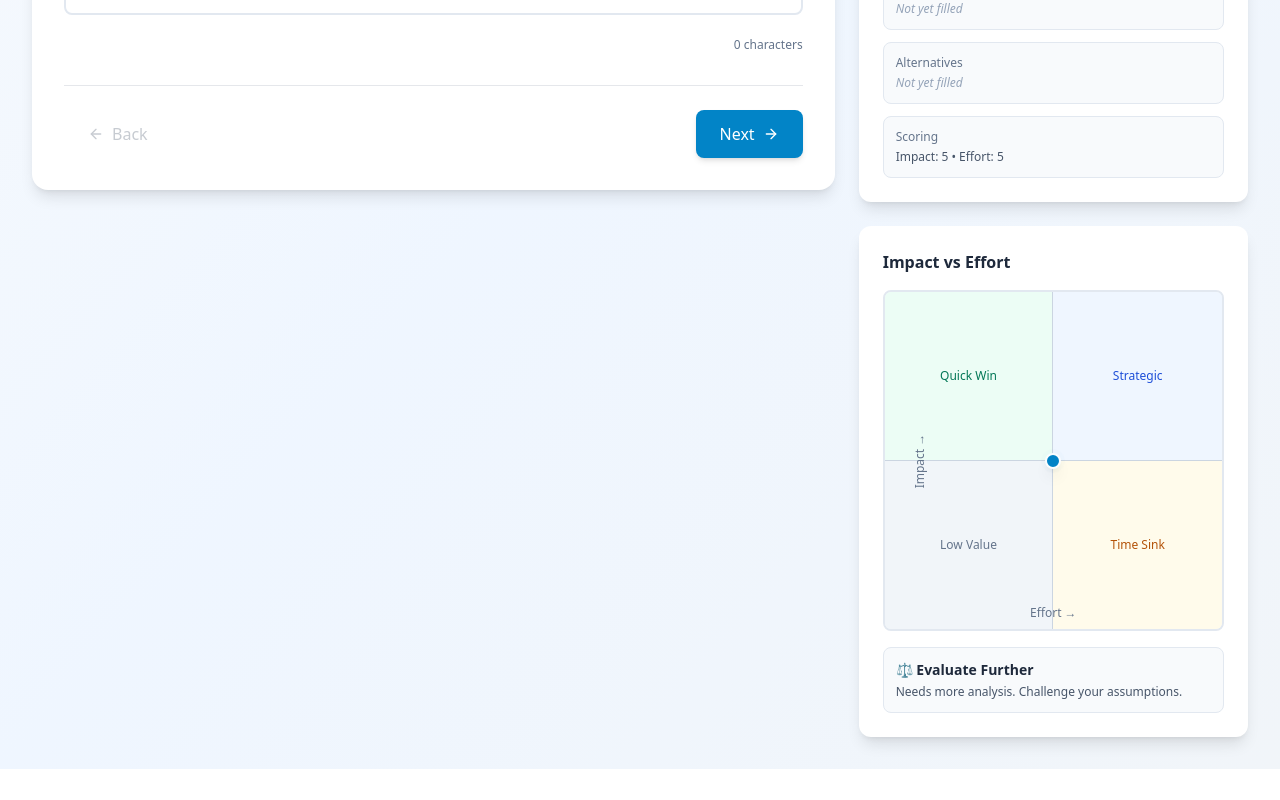
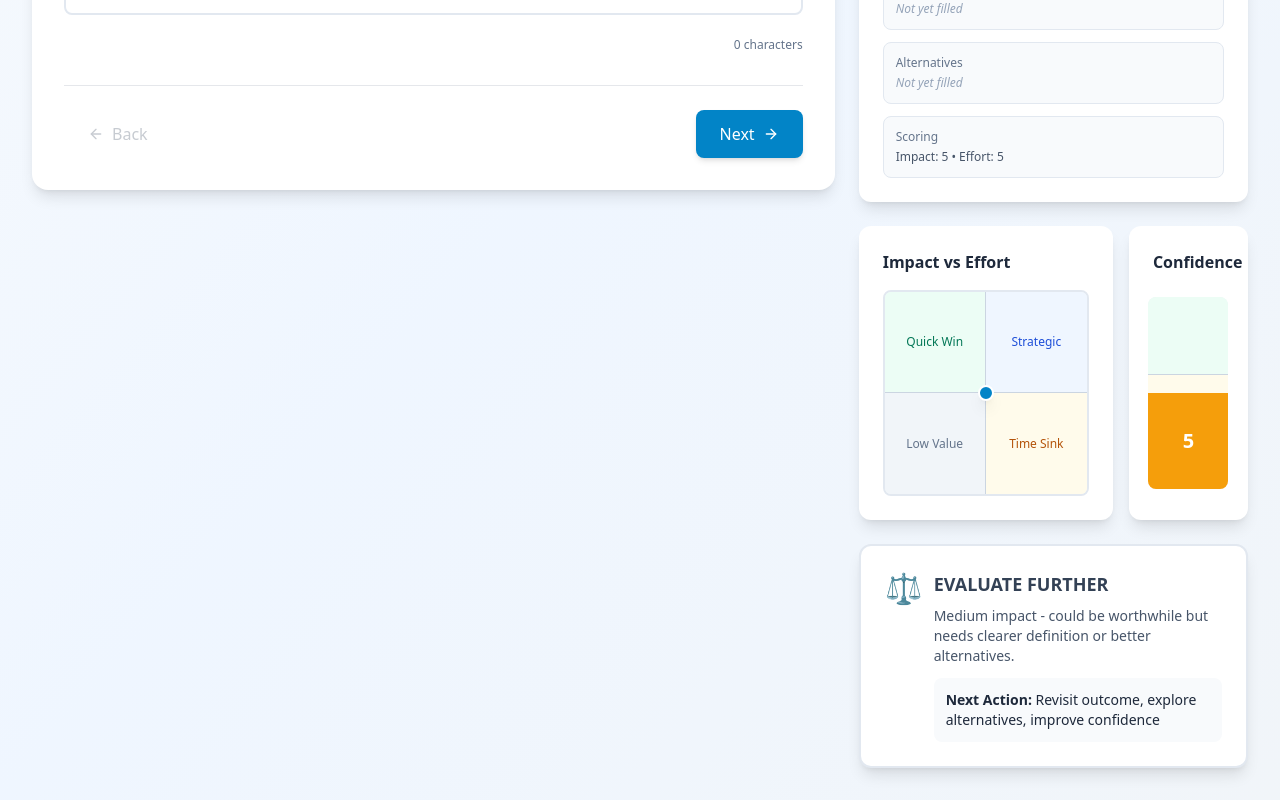
Before and after one commit to IanSimon23/worthsmith, a React (Vite) app: page / in a window 1280 px wide. Shown: the part 651-1451 px from the top of the page. Before the commit the page ends 1420 px from the top, so only its background shows below. Built offline with nearby package versions, Linux system fonts and the light colour scheme.

Commit message:
Incorporated risk into advice and UX improvements

```diff
--- a/src/App.jsx
+++ b/src/App.jsx
@@ -193,7 +193,15 @@ export default function WorthsmithApp() {
             <div className="lg:col-span-1 space-y-6">
               <SavedStoriesList stories={savedStories} onLoad={loadStory} />
               <SummarySidebar draft={draft} currentStep={step} />
-              <QuadrantChart impact={draft.impact} effort={draft.effort} />
+              <div className="grid grid-cols-3 gap-4">
+                <div className="col-span-2">
+                  <QuadrantChart impact={draft.impact} effort={draft.effort} />
+                </div>
+                <div className="col-span-1">
+                  <ConfidenceZone confidence={draft.confidence} />
+                </div>
+              </div>
+              <DecisionMatrix impact={draft.impact} effort={draft.effort} confidence={draft.confidence} />
             </div>
           )}
         </div>
@@ -384,26 +392,191 @@ function QuadrantChart({ impact, effort }) {
           </div>
         </div>
 
-        {/* Axis Labels */}
-        <div className="absolute bottom-2 left-1/2 -translate-x-1/2 text-xs text-slate-500 font-medium">
+        {/* Axis Labels - positioned outside the grid */}
+        <div className="absolute -bottom-6 left-1/2 -translate-x-1/2 text-xs text-slate-500 font-medium">
           Effort →
         </div>
-        <div className="absolute left-2 top-1/2 -translate-y-1/2 -rotate-90 text-xs text-slate-500 font-medium">
+        <div className="absolute -left-10 top-1/2 -translate-y-1/2 -rotate-90 text-xs text-slate-500 font-medium whitespace-nowrap">
           Impact →
         </div>
 
         {/* Dot */}
         <div
-          className="absolute w-4 h-4 bg-sky-600 rounded-full border-2 border-white shadow-lg transition-all duration-300 -translate-x-1/2 -translate-y-1/2"
+          className="absolute w-4 h-4 bg-sky-600 rounded-full border-2 border-white shadow-lg transition-all duration-300 -translate-x-1/2 -translate-y-1/2 z-10"
           style={{ left: `${dotX}%`, top: `${dotY}%` }}
         >
           <div className="absolute inset-0 bg-sky-600 rounded-full animate-ping opacity-75" />
         </div>
       </div>
+    </div>
+  );
+}
 
-      <div className="mt-4 p-3 bg-slate-50 rounded-lg border border-slate-200">
-        <div className="text-sm font-semibold text-slate-800">{quadrant}</div>
-        <div className="text-xs text-slate-600 mt-1">{getQuadrantGuidance(impact, effort)}</div>
+function ConfidenceZone({ confidence }) {
+  const getZone = (conf) => {
+    if (conf >= 7) return { label: "High", color: "emerald" };
+    if (conf >= 4) return { label: "Medium", color: "amber" };
+    return { label: "Low", color: "red" };
+  };
+
+  const zone = getZone(confidence);
+  const barHeight = (confidence / 10) * 100;
+
+  return (
+    <div className="bg-white rounded-xl shadow-lg p-6 transition-all hover:shadow-xl h-full flex flex-col">
+      <h3 className="font-semibold text-slate-800 mb-4 text-center">Confidence</h3>
+
+      <div className="flex flex-col items-center justify-center flex-1">
+        <div className="relative w-20 h-48 bg-slate-100 rounded-lg overflow-hidden">
+          {/* Zones background (bottom to top) */}
+          <div className="absolute inset-0 flex flex-col-reverse">
+            <div className="h-[30%] bg-red-50 border-t border-slate-300" />
+            <div className="h-[30%] bg-amber-50 border-t border-slate-300" />
+            <div className="h-[40%] bg-emerald-50" />
+          </div>
+
+          {/* Confidence bar (fills from bottom) */}
+          <div
+            className={`absolute bottom-0 left-0 w-full transition-all duration-300 flex items-center justify-center ${
+              zone.color === 'emerald' ? 'bg-emerald-500' :
+              zone.color === 'amber' ? 'bg-amber-500' :
+              'bg-red-500'
+            }`}
+            style={{ height: `${barHeight}%` }}
+          >
+            {/* Score in colored block */}
+            {barHeight > 15 && (
+              <span className="text-xl font-bold text-white">{confidence}</span>
+            )}
+          </div>
+
+          {/* Score above block if too small */}
+          {barHeight <= 15 && (
+            <div className="absolute top-2 left-1/2 -translate-x-1/2">
+              <span className="text-xl font-bold text-slate-700">{confidence}</span>
+            </div>
+          )}
+        </div>
+      </div>
+    </div>
+  );
+}
+
+function DecisionMatrix({ impact, effort, confidence }) {
+  const getDecision = () => {
+    // High Impact scenarios
+    if (impact >= 7) {
+      if (effort <= 4 && confidence >= 7) {
+        return {
+          icon: "✅",
+          title: "DO NOW",
+          desc: "High impact, low effort, high confidence - perfect candidate for immediate action.",
+          action: "Add to next sprint",
+          color: "emerald"
+        };
+      }
+      if (effort <= 4 && confidence < 7) {
+        return {
+          icon: "🔍",
+          title: "SPIKE FIRST",
+          desc: "High impact and low effort, but confidence is low. Run a quick validation before committing.",
+          action: "Time-box a spike to reduce uncertainty",
+          color: "blue"
+        };
+      }
+      if (effort >= 7 && confidence >= 7) {
+        return {
+          icon: "🚀",
+          title: "STRATEGIC BET",
+          desc: "Major initiative with high confidence. Ensure stakeholder alignment and resource commitment.",
+          action: "Schedule planning session, break into phases",
+          color: "blue"
+        };
+      }
+      if (effort >= 7 && confidence < 7) {
+        return {
+          icon: "📚",
+          title: "RESEARCH NEEDED",
+          desc: "High impact but high effort and low confidence. De-risk before investing significant resources.",
+          action: "Run discovery, user research, or proof-of-concept",
+          color: "amber"
+        };
+      }
+    }
+
+    // Medium Impact scenarios
+    if (impact >= 4 && impact < 7) {
+      if (confidence < 5) {
+        return {
+          icon: "⚠️",
+          title: "VALIDATE ASSUMPTIONS",
+          desc: "Medium impact with low confidence. Clarify the problem before investing effort.",
+          action: "Talk to users, review data, challenge assumptions",
+          color: "amber"
+        };
+      }
+      return {
+        icon: "⚖️",
+        title: "EVALUATE FURTHER",
+        desc: "Medium impact - could be worthwhile but needs clearer definition or better alternatives.",
+        action: "Revisit outcome, explore alternatives, improve confidence",
+        color: "slate"
+      };
+    }
+
+    // Low Impact scenarios
+    if (effort >= 7) {
+      return {
+        icon: "❌",
+        title: "SAY NO",
+        desc: "Low impact, high effort - this is a time sink. Politely decline or defer indefinitely.",
+        action: "Communicate why this isn't worth doing",
+        color: "red"
+      };
+    }
+
+    return {
+      icon: "🅿️",
+      title: "PARK IT",
+      desc: "Low impact overall. Consider batching with similar small items or backlog grooming.",
+      action: "Add to backlog for future consideration",
+      color: "slate"
+    };
+  };
+
+  const decision = getDecision();
+
+  return (
+    <div className={`bg-white rounded-xl shadow-lg p-6 transition-all hover:shadow-xl border-2 ${
+      decision.color === 'emerald' ? 'border-emerald-200' :
+      decision.color === 'blue' ? 'border-blue-200' :
+      decision.color === 'amber' ? 'border-amber-200' :
+      decision.color === 'red' ? 'border-red-200' :
+      'border-slate-200'
+    }`}>
+      <div className="flex items-start gap-3">
+        <div className="text-3xl">{decision.icon}</div>
+        <div className="flex-1">
+          <h3 className={`font-bold text-lg ${
+            decision.color === 'emerald' ? 'text-emerald-700' :
+            decision.color === 'blue' ? 'text-blue-700' :
+            decision.color === 'amber' ? 'text-amber-700' :
+            decision.color === 'red' ? 'text-red-700' :
+            'text-slate-700'
+          }`}>
+            {decision.title}
+          </h3>
+          <p className="text-sm text-slate-600 mt-2">{decision.desc}</p>
+          <div className={`mt-3 p-3 rounded-lg text-sm ${
+            decision.color === 'emerald' ? 'bg-emerald-50 text-emerald-800' :
+            decision.color === 'blue' ? 'bg-blue-50 text-blue-800' :
+            decision.color === 'amber' ? 'bg-amber-50 text-amber-800' :
+            decision.color === 'red' ? 'bg-red-50 text-red-800' :
+            'bg-slate-50 text-slate-800'
+          }`}>
+            <strong>Next Action:</strong> {decision.action}
+          </div>
+        </div>
       </div>
     </div>
   );
@@ -521,6 +694,8 @@ function AlternativesStep({ value, onChange }) {
 }
 
 function ScoringStep({ draft, onChange }) {
+  const decision = getDecisionRecommendation(draft.impact, draft.effort, draft.confidence);
+
   return (
     <div className="space-y-6 animate-fadeIn">
       <div className="flex items-start gap-3">
@@ -556,11 +731,14 @@ function ScoringStep({ draft, onChange }) {
       </div>
 
       <div className="bg-gradient-to-br from-slate-50 to-blue-50 border-2 border-slate-200 rounded-xl p-6">
-        <h3 className="font-semibold text-slate-800 mb-3">Classification</h3>
-        <div className="text-lg font-bold text-sky-600">
-          {getQuadrant(draft.impact, draft.effort)}
+        <h3 className="font-semibold text-slate-800 mb-3">Recommendation</h3>
+        <div className="flex items-center gap-2">
+          <span className="text-2xl">{decision.icon}</span>
+          <div className="text-lg font-bold text-sky-600">
+            {decision.title}
+          </div>
         </div>
-        <p className="text-sm text-slate-600 mt-2">{getQuadrantGuidance(draft.impact, draft.effort)}</p>
+        <p className="text-sm text-slate-600 mt-2">{decision.desc}</p>
       </div>
     </div>
   );
@@ -678,6 +856,39 @@ function calculateCompleteness(draft) {
   return score;
 }
 
+function getDecisionRecommendation(impact, effort, confidence) {
+  // High Impact scenarios
+  if (impact >= 7) {
+    if (effort <= 4 && confidence >= 7) {
+      return { icon: "✅", title: "DO NOW", desc: "High impact, low effort, high confidence - perfect candidate for immediate action." };
+    }
+    if (effort <= 4 && confidence < 7) {
+      return { icon: "🔍", title: "SPIKE FIRST", desc: "High impact and low effort, but confidence is low. Run a quick validation before committing." };
+    }
+    if (effort >= 7 && confidence >= 7) {
+      return { icon: "🚀", title: "STRATEGIC BET", desc: "Major initiative with high confidence. Ensure stakeholder alignment and resource commitment." };
+    }
+    if (effort >= 7 && confidence < 7) {
+      return { icon: "📚", title: "RESEARCH NEEDED", desc: "High impact but high effort and low confidence. De-risk before investing significant resources." };
+    }
+  }
+
+  // Medium Impact scenarios
+  if (impact >= 4 && impact < 7) {
+    if (confidence < 5) {
+      return { icon: "⚠️", title: "VALIDATE ASSUMPTIONS", desc: "Medium impact with low confidence. Clarify the problem before investing effort." };
+    }
+    return { icon: "⚖️", title: "EVALUATE FURTHER", desc: "Medium impact - could be worthwhile but needs clearer definition or better alternatives." };
+  }
+
+  // Low Impact scenarios
+  if (effort >= 7) {
+    return { icon: "❌", title: "SAY NO", desc: "Low impact, high effort - this is a time sink. Politely decline or defer indefinitely." };
+  }
+
+  return { icon: "🅿️", title: "PARK IT", desc: "Low impact overall. Consider batching with similar small items or backlog grooming." };
+}
+
 function generateValueStatement(draft) {
   const { outcome, beneficiary, nonDelivery, alternatives, impact, effort, confidence } = draft;
 
@@ -695,7 +906,7 @@ function generateValueStatement(draft) {
 - Impact: ${impact}/10
 - Effort: ${effort}/10
 - Confidence: ${confidence}/10
-- Classification: ${getQuadrant(impact, effort)}
+- Recommendation: ${getDecisionRecommendation(impact, effort, confidence).title}
 
 ---
 *Generated by Worthsmith • Ready for Jira*`;
```
